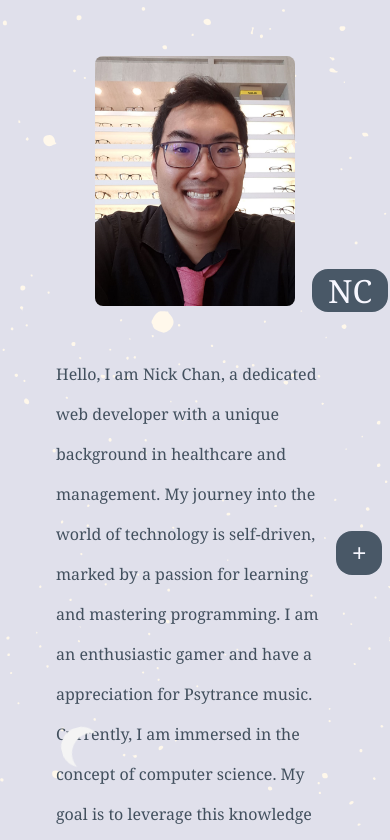
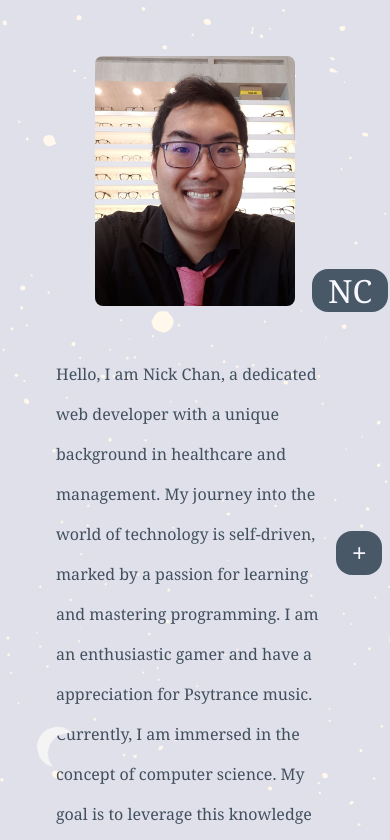
Before and after one commit to NickHChan/PortfolioPage, a Next.js app: page / in a window 390 px wide. Shown: the top 840 px of the page. Built offline with nearby package versions, Linux system fonts and the light colour scheme.

Commit message:
made day-night cycle hug leftside page more

```diff
--- a/src/app/page.module.css
+++ b/src/app/page.module.css
@@ -97,11 +97,12 @@
 
   .mainDay::before{
     scale: -0.7;
+    left: -1%;
   }
   .mainmidDay::before,
   .mainNight::before{
     scale: -0.3;
-    left: 0.3%;
+    left: -6%;
   }
   .mainNight::before{
     rotate: -15deg;
```
